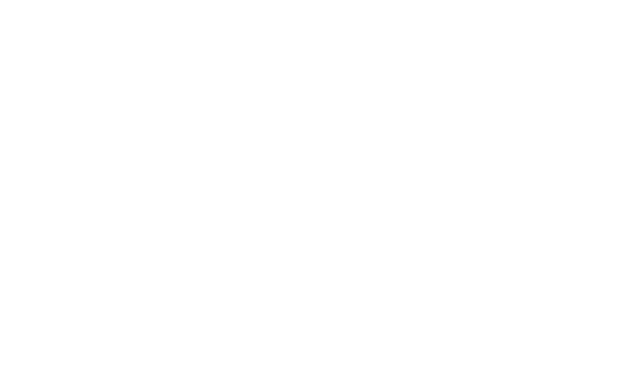
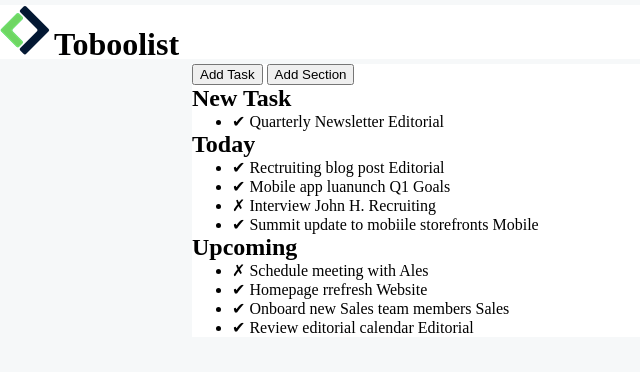
Before and after one commit to dannymastro87/html-css-toboolist, a plain HTML site: page index.html in a window 1280 px wide. Shown: the whole page, without its empty margins (0-640 px from the left). Drawn offline with Linux system fonts and the light colour scheme.

Commit message:
homepage

```diff
--- a/assets/css/style.css
+++ b/assets/css/style.css
@@ -0,0 +1,27 @@
+* {
+  box-sizing: border-box;
+  margin: 0;
+}
+
+body {
+  background-color: #f6f8f9;
+}
+
+header {
+  background-color: #ffffff;
+}
+
+.logo {
+  margin: 5px 20px 5px 0px;
+}
+
+h1{
+  line-height: 50%;
+  display: inline;
+}
+
+.container {
+  width: 70%;
+  margin: auto;
+  background-color: #ffffff;
+}
--- a/index.html
+++ b/index.html
@@ -11,10 +11,52 @@
 </head>
 <body>
   <header>
-
+    <div class="logo">
+      <img src="assets/img/Logo.png" alt="Toboolist">
+      <h1>Toboolist</h1>
+    </div>
   </header>
 
   <main>
+
+    <div class="container">
+      <button>Add Task</button>
+      <button>Add Section</button>
+    </div>
+
+    <div class="container">
+
+      <div class="item-1">
+        <h2>New Task</h2>
+        <ul>
+          <li>&#x2714; Quarterly Newsletter <span>Editorial</span></li>
+        </ul>
+      </div>
+
+      <div class="item-1">
+        <h2>Today</h2>
+
+        <ul>
+          <li>&#x2714; Rectruiting blog post <span>Editorial</span></li>
+          <li>&#x2714; Mobile app luanunch <span>Q1 Goals</span></li>
+          <li>&#x2717; Interview John H. <span>Recruiting</span></li>
+          <li>&#x2714; Summit update to mobiile storefronts <span>Mobile</span></li>
+        </ul>
+
+      </div>
+
+      <div class="item-1">
+        <h2>Upcoming</h2>
+
+        <ul>
+          <li>&#x2717; Schedule meeting with Ales</li>
+          <li>&#x2714; Homepage rrefresh <span>Website</span></li>
+          <li>&#x2714; Onboard new Sales team members <span>Sales</span></li>
+          <li>&#x2714; Review editorial calendar <span>Editorial</span></li>
+        </ul>
+
+      </div>
+    </div>
 
   </main>
 
```
